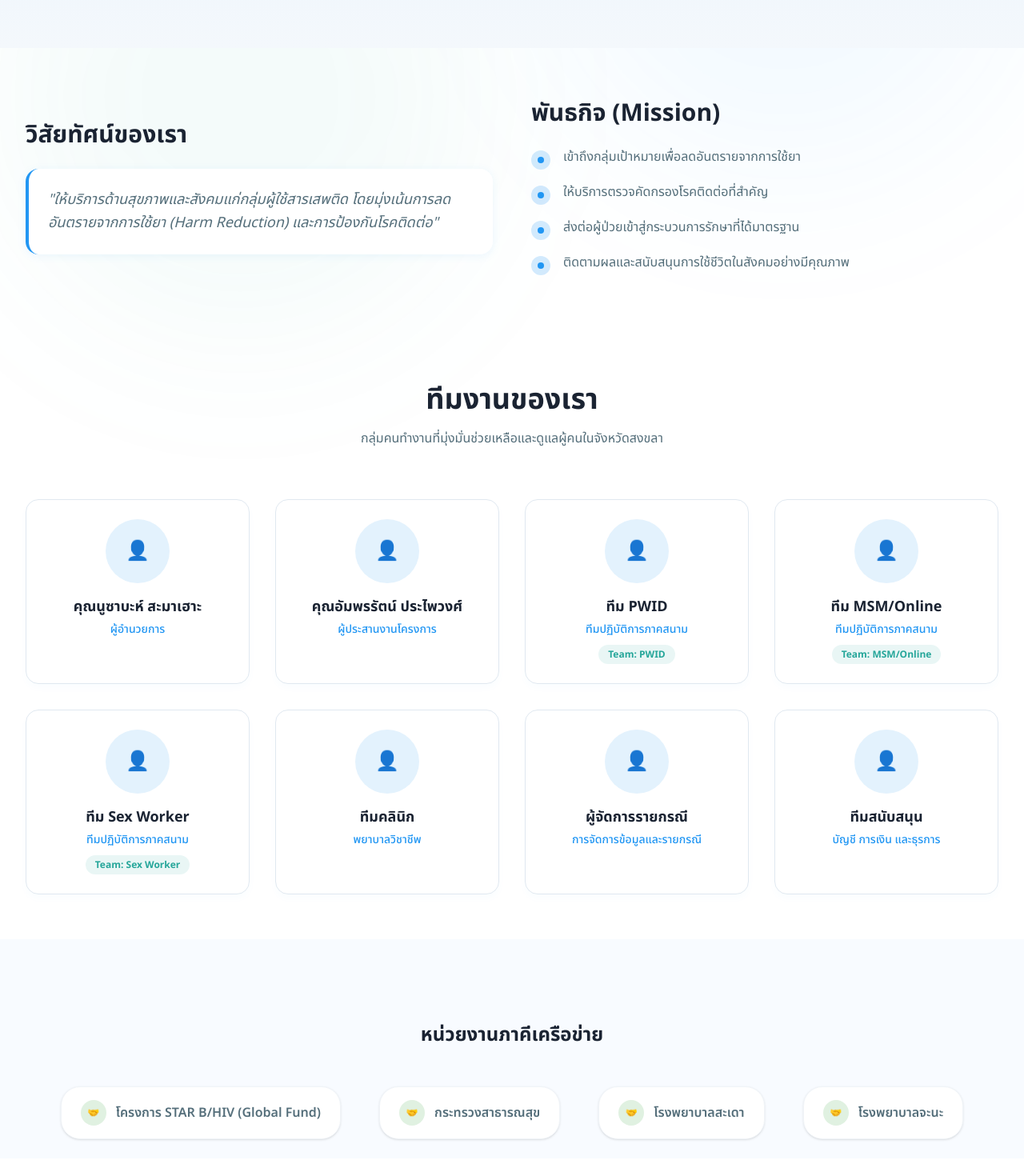
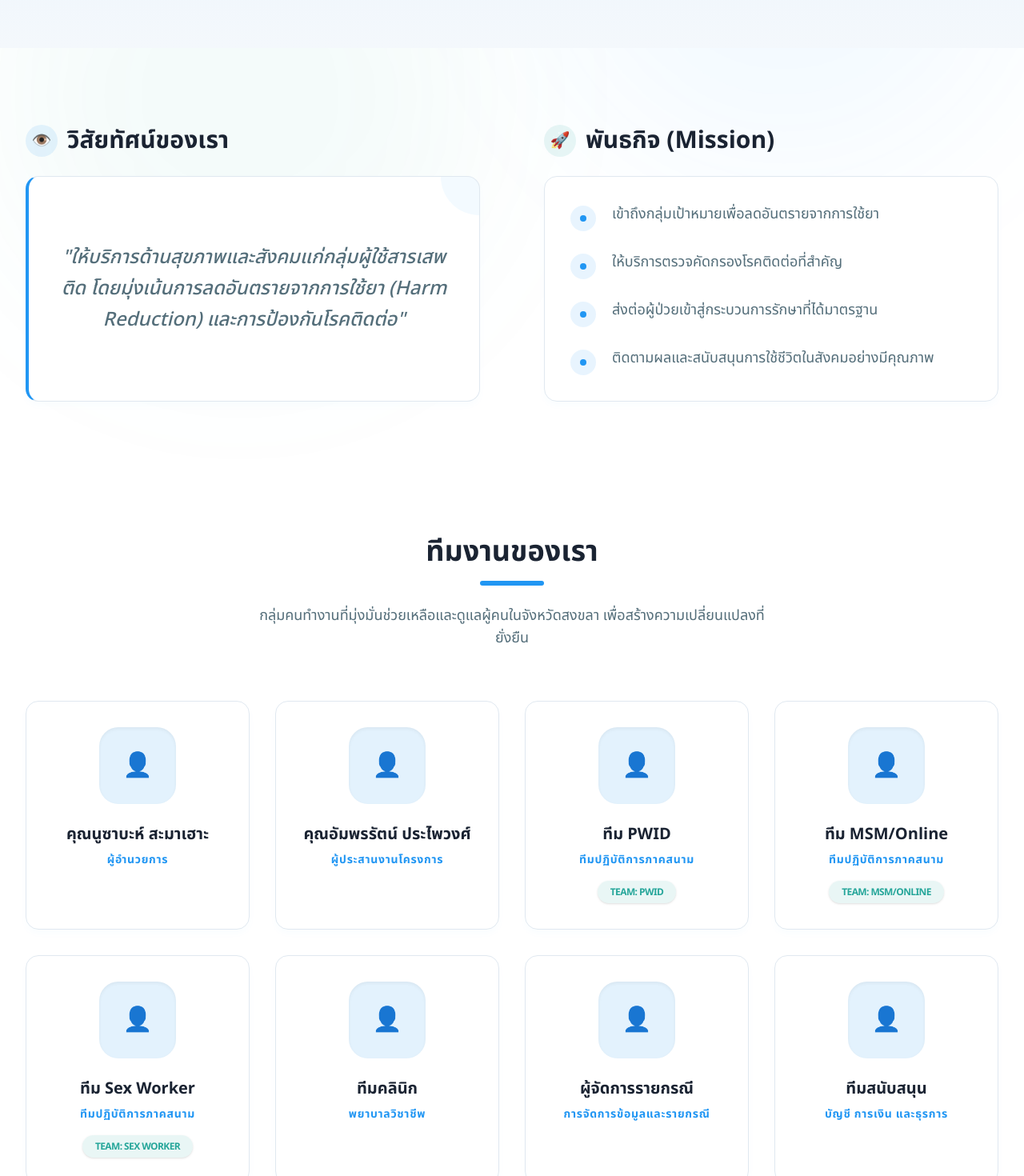
Before and after one commit to danya0365/care-team-nextjs, a Next.js app: page /about in a window 1280 px wide. Shown: the part 380-1850 px from the top of the page at 80% size. Built offline with nearby package versions, Linux system fonts and the light colour scheme.

Commit message:
feat: enhance About page sections with updated UI, typography, and responsive layouts for Vision, Mission, Team, and Partners.

```diff
--- a/src/presentation/components/about/AboutView.tsx
+++ b/src/presentation/components/about/AboutView.tsx
@@ -39,53 +39,64 @@ export function AboutView({ initialViewModel }: AboutViewProps) {
       />
 
       {/* Philosophy Section */}
-      <div className="max-w-7xl mx-auto px-4 sm:px-6 lg:px-8 mt-16">
-        <div className="grid grid-cols-1 md:grid-cols-2 gap-12 items-center">
-          <AnimatedSection direction="left">
-            <div className="space-y-6">
+      <div className="max-w-7xl mx-auto px-4 sm:px-6 lg:px-8 mt-16 md:mt-24">
+        <div className="grid grid-cols-1 lg:grid-cols-2 gap-12 lg:gap-20 items-stretch">
+          <AnimatedSection direction="left" className="flex flex-col">
+            <div className="space-y-6 flex-1 flex flex-col">
+              <div className="flex items-center gap-3">
+                <div className="w-10 h-10 rounded-xl bg-primary/10 flex items-center justify-center text-xl">👁️</div>
                 <h2 className="text-3xl font-bold text-text-primary dark:text-foreground">
                   วิสัยทัศน์ของเรา
                 </h2>
-              <div className="p-6 bg-white dark:bg-card-bg rounded-2xl border-l-4 border-primary shadow-card">
-                <p className="text-lg text-text-secondary dark:text-text-muted italic leading-relaxed">
+              </div>
+              <AnimatedCard className="p-8 border-l-4 border-l-primary flex-1 flex items-center justify-center relative overflow-hidden group">
+                <div className="absolute top-0 right-0 w-24 h-24 bg-primary/5 rounded-full -translate-y-1/2 translate-x-1/2" />
+                <p className="text-xl md:text-2xl text-text-secondary dark:text-text-muted italic leading-relaxed text-center relative z-10 font-medium">
                   "{viewModel.vision}"
                 </p>
-              </div>
+              </AnimatedCard>
             </div>
           </AnimatedSection>
 
-          <AnimatedSection direction="right" delay={200}>
-            <div className="space-y-6">
+          <AnimatedSection direction="right" delay={200} className="flex flex-col">
+            <div className="space-y-6 flex-1 flex flex-col">
+              <div className="flex items-center gap-3">
+                <div className="w-10 h-10 rounded-xl bg-accent/10 flex items-center justify-center text-xl">🚀</div>
                 <h2 className="text-3xl font-bold text-text-primary dark:text-foreground">
                   พันธกิจ (Mission)
                 </h2>
-              <ul className="space-y-4">
+              </div>
+              <AnimatedCard className="p-8 flex-1">
+                <ul className="space-y-6">
                   {viewModel.mission.map((item, index) => (
-                  <li key={index} className="flex items-start gap-4">
-                    <div className="w-6 h-6 rounded-full bg-primary/20 flex items-center justify-center flex-shrink-0 mt-1">
-                      <div className="w-2 h-2 rounded-full bg-primary" />
+                    <li key={index} className="flex items-start gap-5 group">
+                      <div className="w-8 h-8 rounded-xl bg-primary/10 flex items-center justify-center flex-shrink-0 mt-1 group-hover:bg-primary transition-colors">
+                        <div className="w-2 h-2 rounded-full bg-primary group-hover:bg-white transition-colors" />
                       </div>
-                    <span className="text-text-secondary dark:text-text-muted">
+                      <span className="text-lg text-text-secondary dark:text-text-muted leading-relaxed">
                         {item}
                       </span>
                     </li>
                   ))}
                 </ul>
+              </AnimatedCard>
             </div>
           </AnimatedSection>
         </div>
       </div>
 
       {/* Team Section */}
-      <section className="mt-24">
+      <section className="mt-32">
         <div className="max-w-7xl mx-auto px-4 sm:px-6 lg:px-8">
           <AnimatedSection>
             <div className="text-center mb-16">
               <h2 className="text-3xl md:text-4xl font-bold text-text-primary dark:text-foreground mb-4">
                 ทีมงานของเรา
               </h2>
-              <p className="text-text-secondary dark:text-text-muted">
+              <div className="w-20 h-1.5 bg-primary mx-auto rounded-full mb-6" />
+              <p className="text-lg text-text-secondary dark:text-text-muted max-w-2xl mx-auto">
                 กลุ่มคนทำงานที่มุ่งมั่นช่วยเหลือและดูแลผู้คนในจังหวัดสงขลา
+                เพื่อสร้างความเปลี่ยนแปลงที่ยั่งยืน
               </p>
             </div>
           </AnimatedSection>
@@ -93,19 +104,19 @@ export function AboutView({ initialViewModel }: AboutViewProps) {
           <div className="grid grid-cols-1 sm:grid-cols-2 lg:grid-cols-4 gap-8">
             {viewModel.teamMembers.map((member, index) => (
               <AnimatedSection key={member.id} delay={index * 100}>
-                <AnimatedCard className="p-6 text-center h-full">
-                  <div className="w-20 h-20 rounded-full bg-primary-50 dark:bg-primary-dark/20 flex items-center justify-center mx-auto mb-4">
-                    <span className="text-2xl">👤</span>
+                <AnimatedCard className="p-8 text-center h-full group hover:border-primary/30 transition-all duration-300 shadow-elevated">
+                  <div className="w-24 h-24 rounded-3xl bg-primary-50 dark:bg-primary-dark/20 flex items-center justify-center mx-auto mb-6 shadow-inner group-hover:scale-110 transition-transform">
+                    <span className="text-3xl">👤</span>
                   </div>
-                  <h3 className="text-lg font-bold text-text-primary dark:text-foreground mb-1">
+                  <h3 className="text-xl font-bold text-text-primary dark:text-foreground mb-2 group-hover:text-primary transition-colors">
                     {member.name}
                   </h3>
-                  <p className="text-sm text-primary font-medium mb-2">
+                  <p className="text-primary font-bold mb-4 uppercase tracking-wider text-sm">
                     {member.roleTh}
                   </p>
                   {member.teamName && (
-                    <span className="inline-block px-3 py-1 bg-accent/10 text-accent text-xs rounded-full font-bold">
-                      Team: {member.teamName}
+                    <span className="inline-block px-4 py-1.5 bg-accent/10 text-accent text-xs rounded-full font-black tracking-tighter shadow-sm">
+                      TEAM: {member.teamName.toUpperCase()}
                     </span>
                   )}
                 </AnimatedCard>
@@ -116,25 +127,30 @@ export function AboutView({ initialViewModel }: AboutViewProps) {
       </section>
 
       {/* Partners Section */}
-      <section className="mt-24 py-16 bg-surface-elevated dark:bg-primary-dark/5">
+      <section className="mt-32 py-24 bg-surface-elevated dark:bg-primary-dark/5">
         <div className="max-w-7xl mx-auto px-4 sm:px-6 lg:px-8">
           <AnimatedSection>
-            <h2 className="text-2xl font-bold text-center text-text-primary dark:text-foreground mb-12">
+            <div className="text-center mb-16">
+              <h2 className="text-3xl font-bold text-text-primary dark:text-foreground mb-4">
                 หน่วยงานภาคีเครือข่าย
               </h2>
+              <p className="text-text-secondary dark:text-text-muted">
+                ความร่วมมือเพื่อขับเคลื่อนสังคมให้ดีขึ้นอย่างเป็นระบบ
+              </p>
+            </div>
           </AnimatedSection>
 
-          <div className="flex flex-wrap justify-center gap-6 md:gap-12">
+          <div className="flex flex-wrap justify-center gap-6">
             {viewModel.partners.map((partner, index) => (
               <AnimatedSection key={index} delay={index * 100}>
-                <div className="px-6 py-4 bg-white dark:bg-card-bg rounded-xl shadow-sm border border-border-light dark:border-card-border flex items-center gap-3">
-                  <div className="w-8 h-8 rounded-full bg-success/20 flex items-center justify-center">
-                    <span className="text-xs">🤝</span>
+                <AnimatedCard className="px-8 py-5 flex items-center gap-4 hover:border-success/30 transition-all shadow-sm">
+                  <div className="w-10 h-10 rounded-full bg-success/10 flex items-center justify-center text-xl shadow-inner">
+                    🤝
                   </div>
-                  <span className="font-semibold text-text-secondary dark:text-text-muted">
+                  <span className="font-bold text-text-secondary dark:text-text-muted text-lg">
                     {partner}
                   </span>
-                </div>
+                </AnimatedCard>
               </AnimatedSection>
             ))}
           </div>
```
Lines whose indentation alone changed are shown as unchanged.
